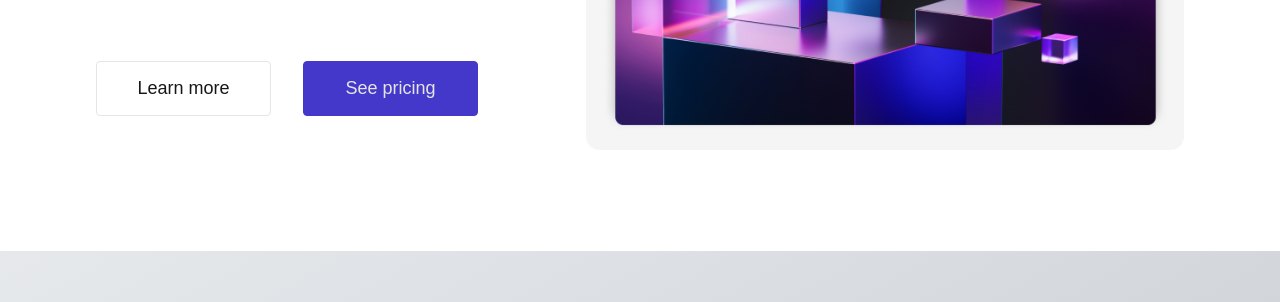
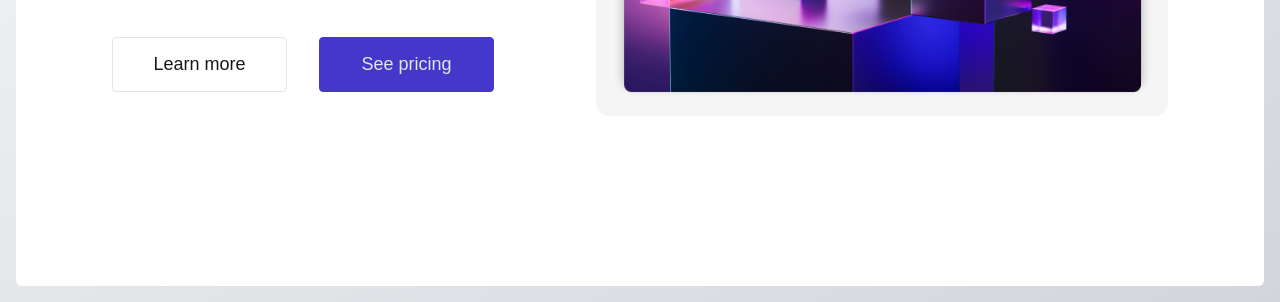
Before and after one commit to craftzmask/hero-section, a plain HTML site: page index.html in a window 1280 px wide. Shown: the part 498-800 px from the top of the page. Drawn offline with Linux system fonts and the light colour scheme.

Commit message:
fix style

```diff
--- a/index.html
+++ b/index.html
@@ -22,13 +22,12 @@
         height: 100vh;
         font-family: "Noto Sans", sans-serif;
         background: linear-gradient(150deg, #F9FAFB, #D2D6DB);
-        padding-top: 100px;
+        padding: 16px;
       }
 
       .container {
-        max-width: 1440px;
         padding: 0 32px;
-        width: 100%;
+        height: 100%;
 
         background: #fff;
         margin: auto;
@@ -37,6 +36,8 @@
         display: flex;
         align-items: center;
         column-gap: 32px;
+
+        border-radius: 6px;
       }
 
       .hero-headline {
```
